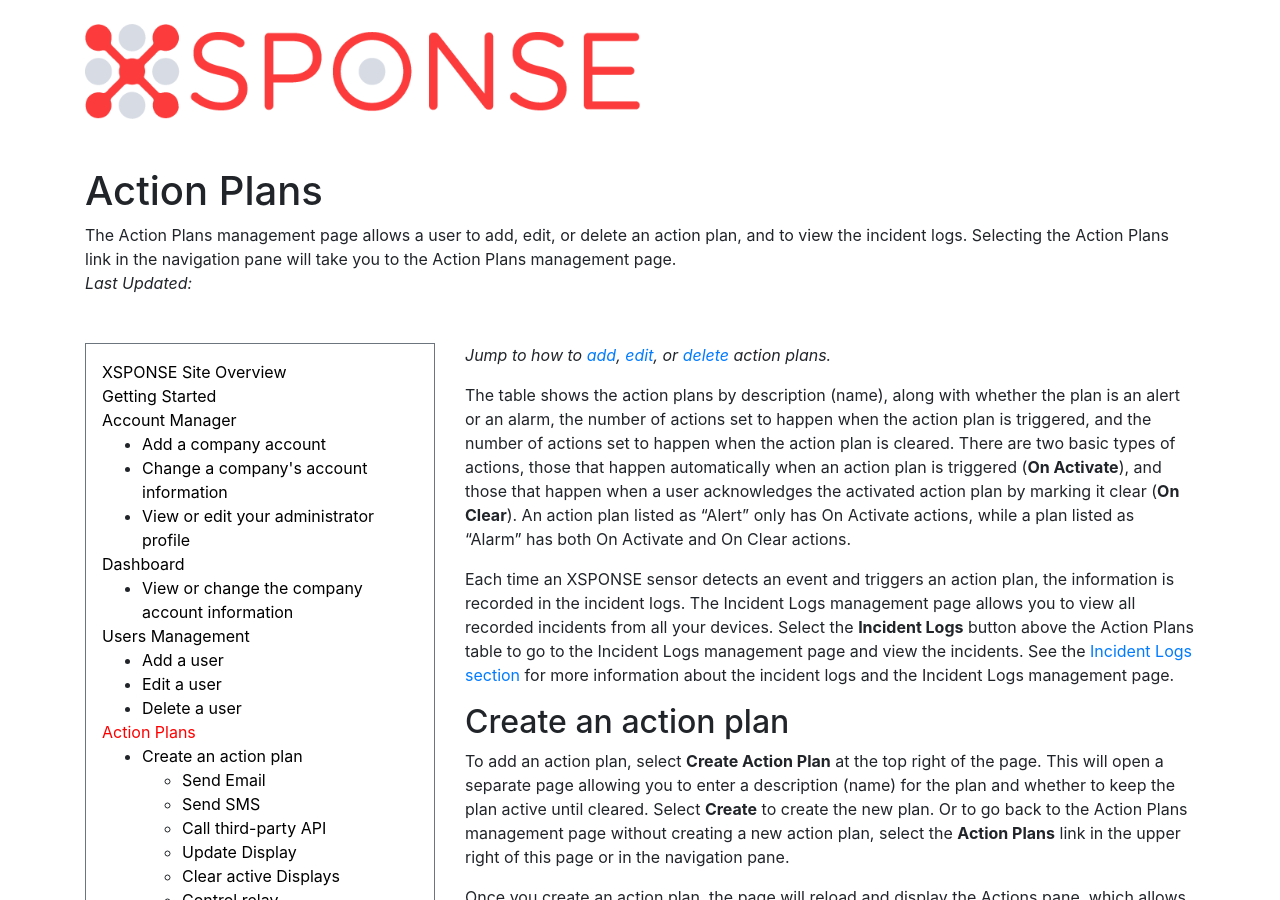
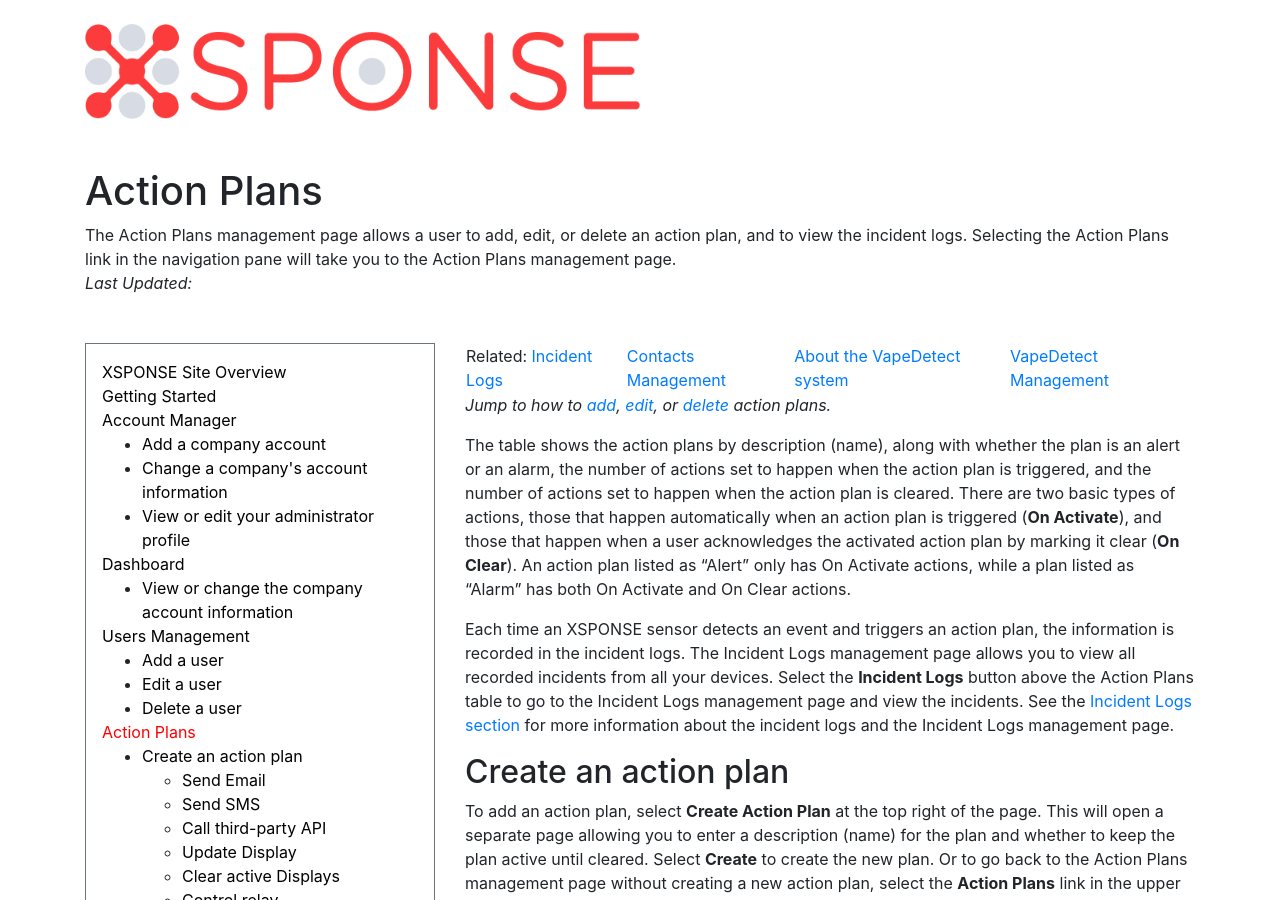
Before and after one commit to NrsSystems/docs, a Jekyll site: the page built from general-ops/action-plans.md, in a window 1280 px wide and 900 px high. Built offline with Jekyll 4.4.1, drawn with Linux system fonts in a browser that asks for light colours; our own code applies the rules of GitHub Pages for plain Markdown files.

Commit message:
Update action-plans.md
Added a line with links to related pages, to improve navigation to and from VapeDetect pages.

```diff
--- a/general-ops/action-plans.md
+++ b/general-ops/action-plans.md
@@ -2,6 +2,8 @@
 title: Action Plans
 abstract: The Action Plans management page allows a user to add, edit, or delete an action plan, and to view the incident logs. Selecting the Action Plans link in the navigation pane will take you to the Action Plans management page.
 ---
+Related: [Incident Logs](incident-logs.md) | [Contacts Management](contacts-management.md) | [About the VapeDetect system](../vape-detect/about-vapedetect.md) | [VapeDetect Management](../vape-detect/vapedetect-management.md)
+
 *Jump to how to [add](action-plans.md#create-an-action-plan), [edit](action-plans.md#edit-an-action-plan), or [delete](action-plans.md#delete-an-action-plan) action plans.*
 
 The table shows the action plans by description (name), along with whether the plan is an alert or an alarm, the number of actions set to happen when the action plan is triggered, and the number of actions set to happen when the action plan is cleared. There are two basic types of actions, those that happen automatically when an action plan is triggered (**On Activate**), and those that happen when a user acknowledges the activated action plan by marking it clear (**On Clear**). An action plan listed as "Alert" only has On Activate actions, while a plan listed as "Alarm" has both On Activate and On Clear actions.
```
